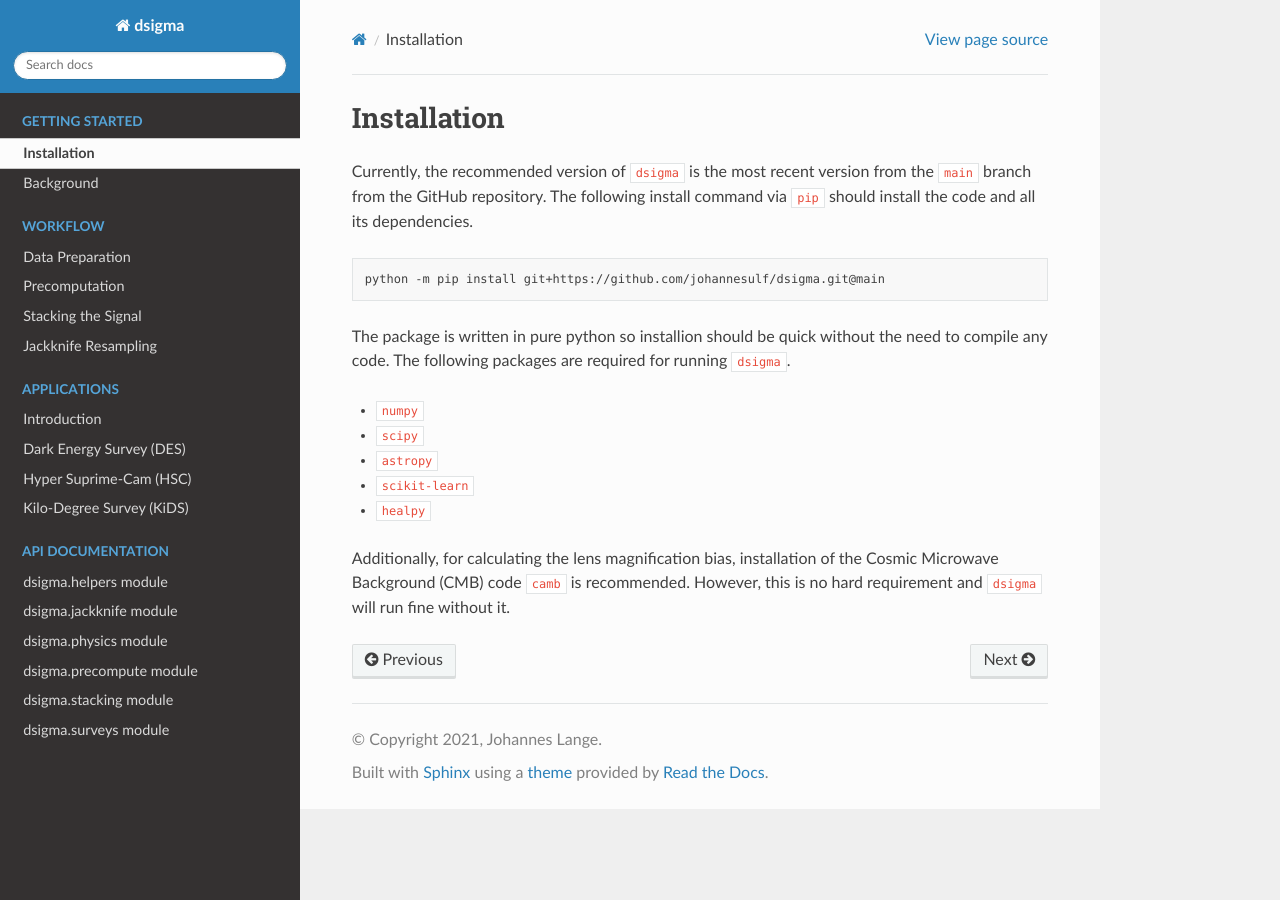
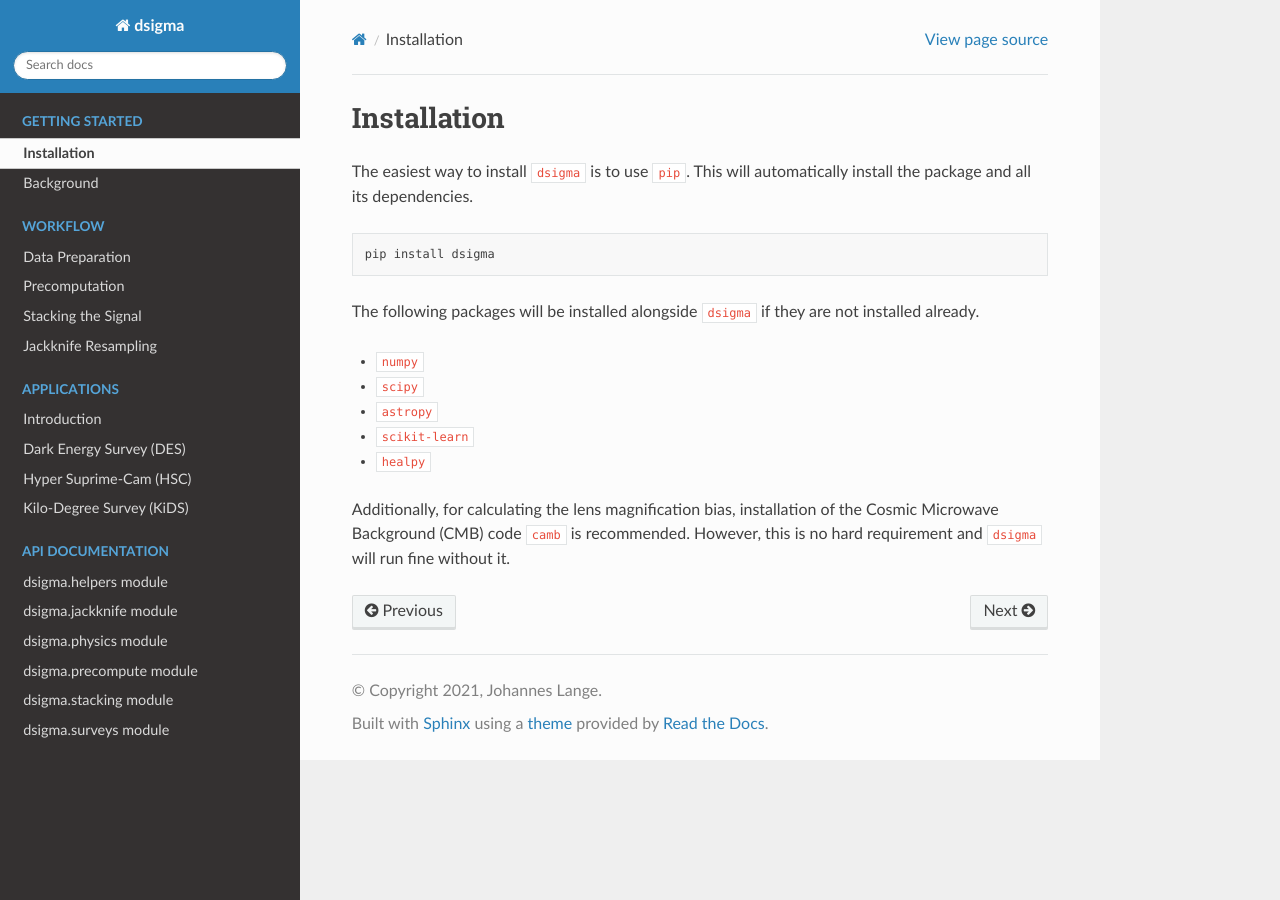
Before and after one commit to johannesulf/dsigma, a Sphinx documentation site: the page built from docs/installation.txt, in a window 1280 px wide. Built offline with Sphinx 7.4.7 and the Read the Docs theme 2.0.0, drawn with Linux system fonts in a browser that asks for light colours.

Commit message:
updated docs to reflect PyPI installation

```diff
--- a/docs/installation.txt
+++ b/docs/installation.txt
@@ -2,17 +2,15 @@
 Installation
 ############
 
-Currently, the recommended version of :code:`dsigma` is the most recent version
-from the :code:`main` branch from the GitHub repository. The following install
-command via :code:`pip` should install the code and all its dependencies.
+The easiest way to install :code:`dsigma` is to use :code:`pip`. This will
+automatically install the package and all its dependencies.
 
 .. code-block:: none
 
-    python -m pip install git+https://github.com/johannesulf/dsigma.git@main
+    pip install dsigma
 
-The package is written in pure python so installion should be quick without
-the need to compile any code. The following packages are required for running
-:code:`dsigma`.
+The following packages will be installed alongside :code:`dsigma` if they are
+not installed already.
 
 * :code:`numpy`
 * :code:`scipy`
```
